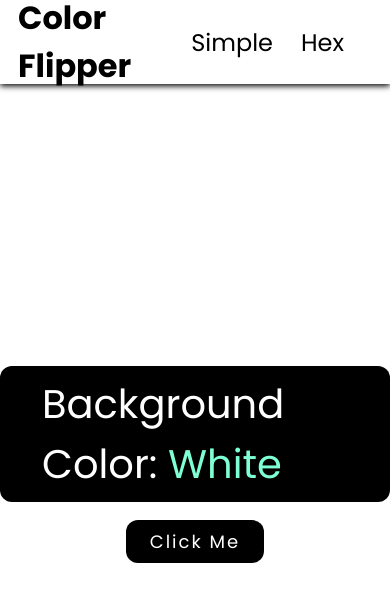
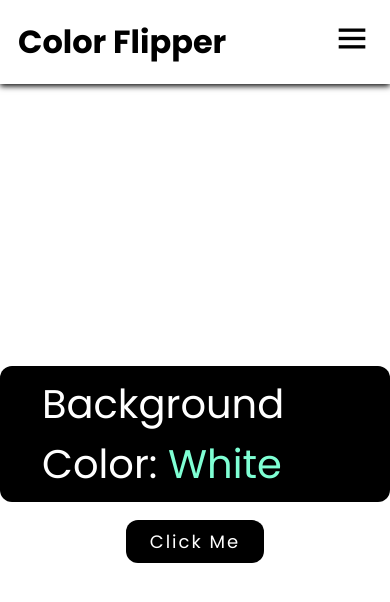
Before and after one commit to amitpaudell/Color-Flipper, a plain HTML site: page index.html in a window 390 px wide. Drawn offline with nearby package versions, Linux system fonts and the light colour scheme.

Commit message:
changes for responsive design

```diff
--- a/index.html
+++ b/index.html
@@ -5,6 +5,10 @@
     <meta name="viewport" content="width=device-width, initial-scale=1.0" />
     <title>Document</title>
     <link rel="stylesheet" href="styles.css" />
+    <link
+      href="https://unpkg.com/boxicons@2.1.4/css/boxicons.min.css"
+      rel="stylesheet"
+    />
   </head>
   <body>
     <header>
@@ -13,11 +17,15 @@
       </div>
 
       <nav>
-        <ul>
+        <ul id="menu-list">
           <li><a href="index.html">Simple</a></li>
           <li><a href="hex.html">Hex</a></li>
         </ul>
       </nav>
+
+      <div class="icons">
+        <i class="bx bx-menu" onclick="toggleMenu()"></i>
+      </div>
     </header>
 
     <main>
--- a/main.js
+++ b/main.js
@@ -158,3 +158,18 @@ btnElement.addEventListener('click',()=>{
   document.querySelector('.element').innerHTML=required_color;
   document.body.style.backgroundColor=required_color;
 })
+
+//Toggle
+let menuList= document.getElementById('menu-list');
+menuList.style.maxHeight="0px";
+
+
+function toggleMenu(){
+if(menuList.style.maxHeight=="0px"){
+  menuList.style.maxHeight="300px";
+}
+else{
+  menuList.style.maxHeight="0px"
+}
+
+}
--- a/styles.css
+++ b/styles.css
@@ -26,12 +26,14 @@ header{
 
 nav ul{
     display: flex;
+    align-items: center;
 
 }
 nav ul li{
     list-style-type: none;
     margin-right: 28px;
     font-size: 24px;
+
 }
 nav ul li a{
     text-decoration: none;
@@ -80,3 +82,42 @@ main {
 .content span{
     color: aquamarine;
 }
+
+.icons{
+    color: black;
+    font-size: 40px;
+    display: none;
+}
+
+
+@media screen and (max-width:580px){
+    header{
+        justify-content: space-between;
+    }
+    nav ul{
+        position: absolute;
+        top:55px;
+        left: 0;
+        right: 0;
+        flex-direction: column;
+        text-align: center;
+        background-color: #004270;
+        gap: 0;
+        overflow: hidden;
+    }
+
+    nav ul li{
+        padding: 16px;
+    }
+    nav ul li a{
+        color: white;
+    }
+    .icons{
+        display: block;
+        cursor: pointer;
+    }
+
+    #menu-list{
+        transition: all 0.5s;
+    }
+}
```
Also changed, not shown: hex.html (+9 -1 lines), hex.js (+15 -0 lines).
